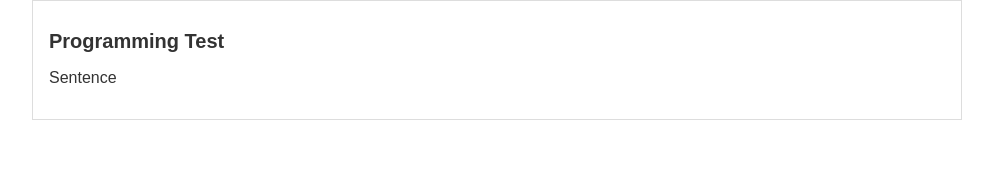
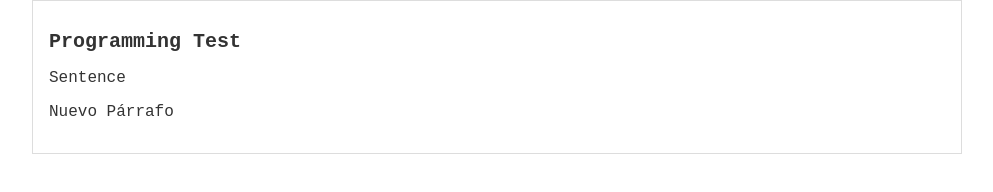
Before and after one commit to IQuinteros/WebTest, a plain HTML site: page index.html in a window 1280 px wide. Shown: the whole page, without its empty margins (143-1136 px from the left). Drawn offline with Linux system fonts and the light colour scheme.

Commit message:
Nuevo Contenido

```diff
--- a/css/mainstyle.css
+++ b/css/mainstyle.css
@@ -1,7 +1,7 @@
 body{
    color: #333;
    text-align: left;
-   font-family: "Arial";
+   font-family: 'Courier New', Courier, monospace;
    font-size: 16px;
    margin: 0;
    padding: 0;
--- a/index.html
+++ b/index.html
@@ -8,6 +8,7 @@
         <div id="container">
             <h1>Programming Test</h1>
             <p>Sentence</p>
+            <p>Nuevo Párrafo</p>
         </div>
     </body>
 </html>
```
